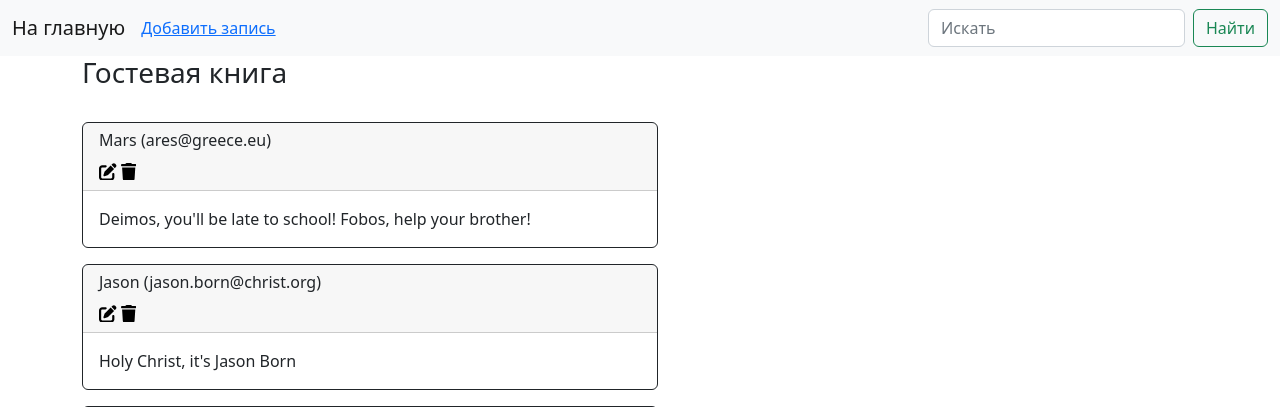
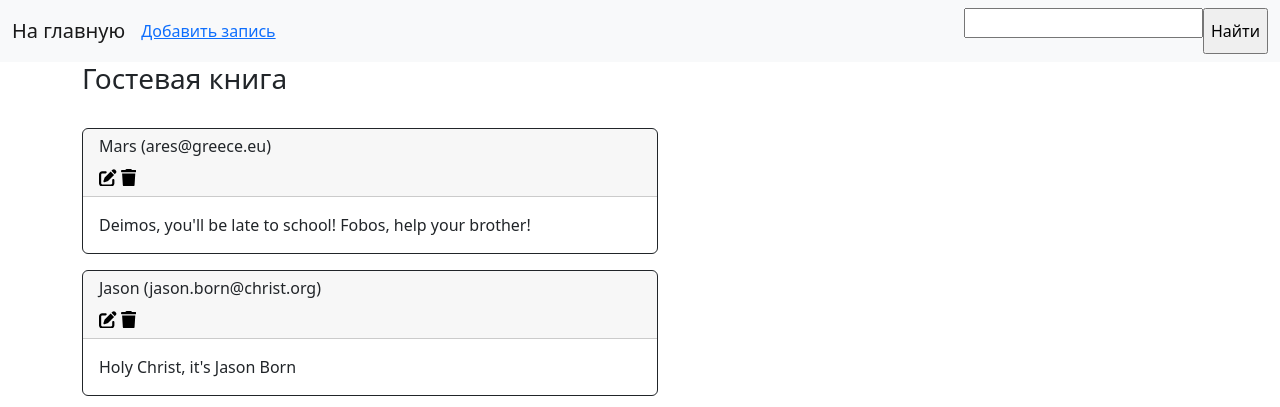
Before and after one commit to DastanTA/Exam_6, a Django app: page / in a window 1280 px wide. Shown: the top 407 px of the page. Run offline with Django 4.2, Linux system fonts and the light colour scheme; data comes from the database, SQL or seed files in the repository.

Commit message:
Бонус 2-этапа выполнил. Но, методом "GET" не смог

```diff
--- a/source/guestbook/forms.py
+++ b/source/guestbook/forms.py
@@ -9,3 +9,7 @@ class NoteForm(forms.Form):
     author = forms.CharField(max_length=40, required=True, label='Автор')
     email = forms.EmailField(required=True, label='Почта')
     note = forms.CharField(max_length=3000, required=True, label='Запись', widget=widgets.Textarea(attrs={"cols":24, "rows":5}))
+
+
+class SearchForm(forms.Form):
+    author = forms.CharField(max_length=40, required=False, label='Автор')
--- a/source/guestbook/templates/index.html
+++ b/source/guestbook/templates/index.html
@@ -9,9 +9,11 @@ Main page
 {% endblock %}
 
 {% block search %}
-<form class="d-flex" role="search">
-    <input class="form-control me-2" type="search" placeholder="Искать" aria-label="Search">
-    <button class="btn btn-outline-success" type="submit">Найти</button>
+<form action="{% url 'main' %}" method="POST" class="d-flex" role="search">
+    {% csrf_token %}
+{#    <input class="form-control me-2" type="search" placeholder="автор" aria-label="Search">#}
+    <p>{{ form.author }}</p>
+    <input type="submit" value="Найти">
 </form>
 {% endblock %}
 
--- a/source/guestbook/templates/update.html
+++ b/source/guestbook/templates/update.html
@@ -7,6 +7,6 @@ Edit
 {% block content %}
     <h1>Изменить запись</h1>
     <form action="{% url 'update_note' note.pk %}" method="POST">
-        {% include 'partial/note_form.html' with button_text='Изменить' %}
+        {% include 'partial/note_form.html' with button_text='Сохранить' %}
     </form>
 {% endblock %}
--- a/source/guestbook/views.py
+++ b/source/guestbook/views.py
@@ -1,11 +1,18 @@
 from django.shortcuts import render, get_object_or_404, redirect
-from guestbook.models import NoteModel, STATUS_CHOICES
-from guestbook.forms import NoteForm
+from guestbook.models import NoteModel
+from guestbook.forms import NoteForm, SearchForm
 
 
 def main_page(request):
+    if request.method == "POST":
+        form = SearchForm(data=request.POST)
+        if form.is_valid():
+            notes = NoteModel.objects.all().order_by('-created_at').filter(status='active', author=form.cleaned_data.get('author'))
+            context = {'notes': notes, 'form': form}
+            return render(request, 'index.html', context)
+    form = SearchForm()
     notes = NoteModel.objects.all().order_by('-created_at').filter(status='active')
-    context = {'notes': notes}
+    context = {'notes': notes, 'form': form}
     return render(request, 'index.html', context)
 
 
```
